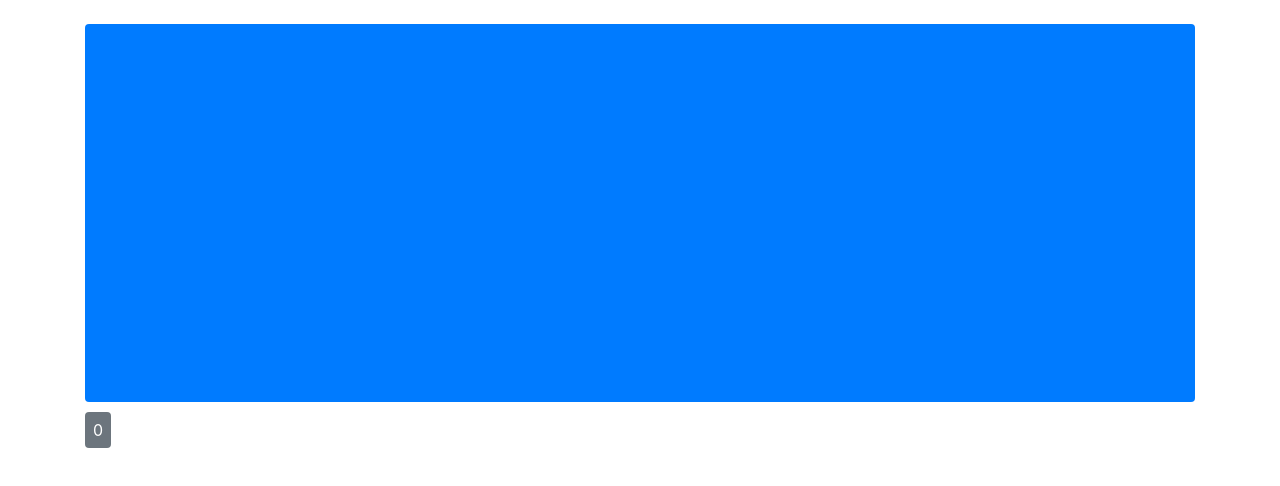
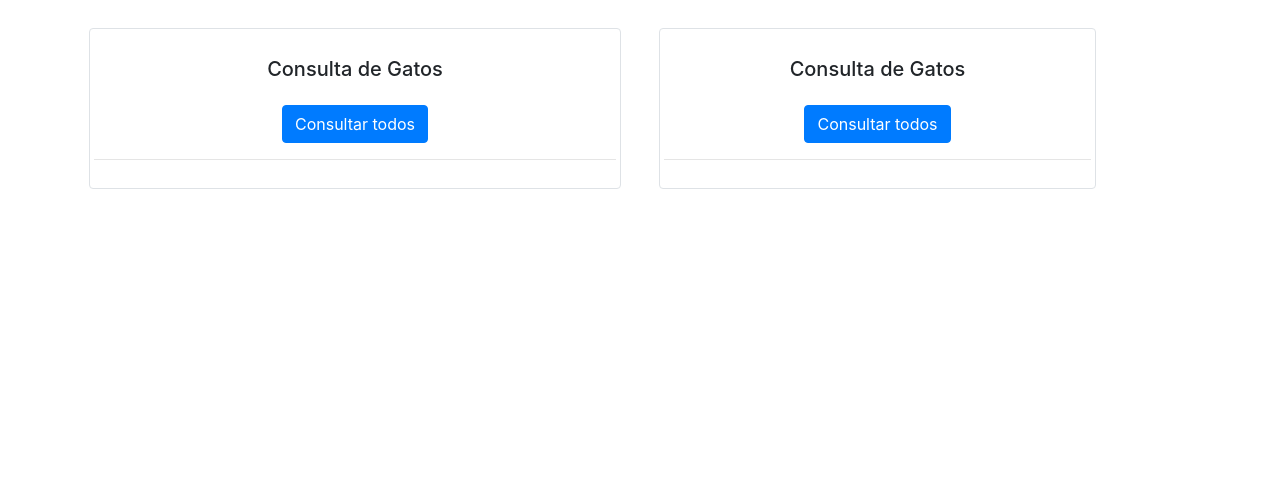
Before and after one commit to qualitrain/cursoAng, an Angular app: page / in a window 1280 px wide. Shown: the top 486 px of the page. Built offline with nearby package versions, Linux system fonts and the light colour scheme.

Commit message:
2 instancias de consulta con 1 instancia  servicio
Incliuye el servicio y el componente de consulta

```diff
--- a/src/app/app.component.html
+++ b/src/app/app.component.html
@@ -36,5 +36,11 @@
   <div *ngIf="ejemploThrottle" class="mt-4">
     <app-test-throttle></app-test-throttle>
   </div>
+  <div *ngIf="ejemplo01Servicios" class="mt-4">
+    <div class="row">
+      <app-consultador-gatos class="col-6"></app-consultador-gatos>
+      <app-consultador-gatos class="col-5"></app-consultador-gatos>
+    </div>
+  </div>
 
 </div>
--- a/src/app/app.component.ts
+++ b/src/app/app.component.ts
@@ -15,7 +15,8 @@ export class AppComponent {
   ejercicioMerge=false;
   ejercicioConcat=false;
   ejemploDebounce=false;
-  ejemploThrottle=true;
+  ejemploThrottle=false;
+  ejemplo01Servicios=true;
 
   title = 'cursoAng';
 }
--- a/src/app/app.module.ts
+++ b/src/app/app.module.ts
@@ -13,6 +13,7 @@ import { EjerMergeComponent } from './ejer-merge/ejer-merge.component';
 import { EjerConcatComponent } from './ejer-concat/ejer-concat.component';
 import { TestDebounceComponent } from './test-debounce/test-debounce.component';
 import { TestThrottleComponent } from './test-throttle/test-throttle.component';
+import { ConsultadorGatosComponent } from './consultador-gatos/consultador-gatos.component';
 
 @NgModule({
   declarations: [
@@ -26,7 +27,8 @@ import { TestThrottleComponent } from './test-throttle/test-throttle.component';
     EjerMergeComponent,
     EjerConcatComponent,
     TestDebounceComponent,
-    TestThrottleComponent
+    TestThrottleComponent,
+    ConsultadorGatosComponent
   ],
   imports: [
     BrowserModule,
--- /dev/null
+++ b/src/app/consultador-gatos/consultador-gatos.component.html
@@ -0,0 +1,17 @@
+<div class="border p-1 m-1 rounded">
+
+<div class="h5 text-center mt-4">
+    Consulta de Gatos
+</div>
+<div class="text-center mt-4">
+    <button class="btn btn-primary" (click)="consultarGatos()">Consultar todos</button>
+</div>
+<hr>
+<div class="mt-4">
+    <div *ngFor="let gatoI of gatos" class="row mt-2">
+        <span class="col-3 text-primary">{{gatoI.nombre}}</span>
+        <span class="col-3 text-secondary ml-3">{{gatoI.edad}}</span>
+        <button class="col-3 btn btn-danger btn-sm" (click)="eliminarGato(gatoI.nombre)">eliminar</button>
+    </div>
+</div>
+</div>
--- /dev/null
+++ b/src/app/consultador-gatos/consultador-gatos.component.ts
@@ -0,0 +1,25 @@
+import { Component } from '@angular/core';
+import { igato } from '../servicios/igato';
+import { GestorDatosService } from '../servicios/gestor-datos.service';
+
+@Component({
+  selector: 'app-consultador-gatos',
+  templateUrl: './consultador-gatos.component.html',
+  styleUrls: ['./consultador-gatos.component.css']
+})
+export class ConsultadorGatosComponent {
+  gatos:igato[]=[];
+
+  constructor(private servicioDatos:GestorDatosService){}
+
+  consultarGatos(){
+    this.servicioDatos.getGatos().subscribe(
+      arrGatos => this.gatos = [...arrGatos]
+    )
+  }
+  eliminarGato(nombreI:string){
+    this.servicioDatos.eliminarGato(nombreI);
+    this.gatos = [];
+    this.consultarGatos();
+  }
+}
--- /dev/null
+++ b/src/app/servicios/gestor-datos.service.ts
@@ -0,0 +1,34 @@
+import { Injectable } from '@angular/core';
+import { igato } from './igato';
+import { Observable, of } from 'rxjs';
+
+@Injectable({
+  providedIn: 'root'
+})
+export class GestorDatosService {
+  gatos=[
+    {nombre:'Fifi',edad:5},
+    {nombre:'Esponja',edad:3},
+    {nombre:'Trapito',edad:2},
+    {nombre:'Tiger',edad:10},
+    {nombre:'Tomas',edad:8},
+  ]
+  constructor() { }
+
+  getGatoXID(id:number):Observable<igato>{
+    return of(this.gatos[id -1]);
+  }
+
+  getGatos():Observable<igato[]>{
+    let misGatos = [...this.gatos];
+    return of(misGatos);
+  }
+
+  eliminarGato(nombre:string){
+    let i = this.gatos.findIndex( (valor => valor.nombre === nombre));
+    this.gatos.splice(i,1);
+    console.log("GestorDatosService.eliminarGato(" + nombre + ")")
+    console.log(this.gatos);
+  }
+
+}
--- /dev/null
+++ b/src/app/servicios/igato.ts
@@ -0,0 +1,4 @@
+export interface igato{
+    nombre:string,
+    edad:number
+}
```
Also changed, not shown: src/app/consultador-gatos/consultador-gatos.component.css (added), 2 other files (tests, documents, lock files or other folders).
